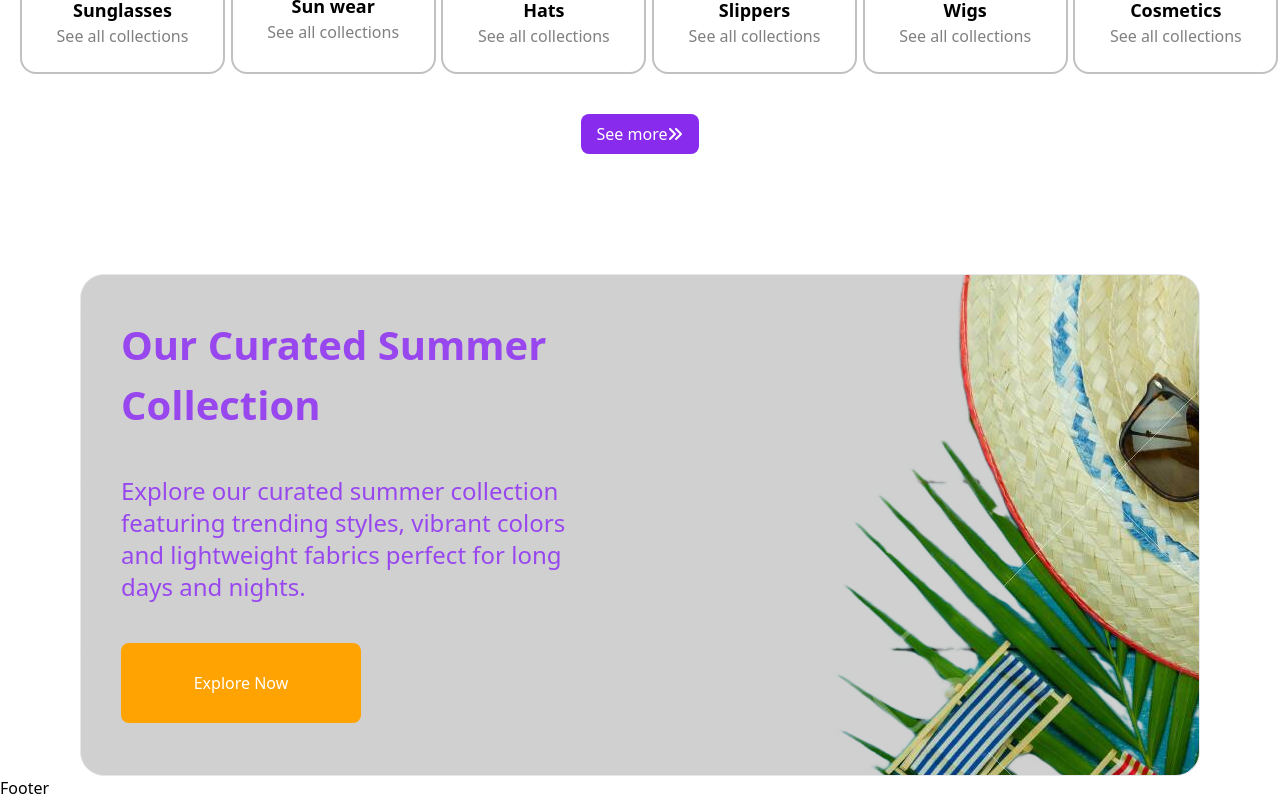
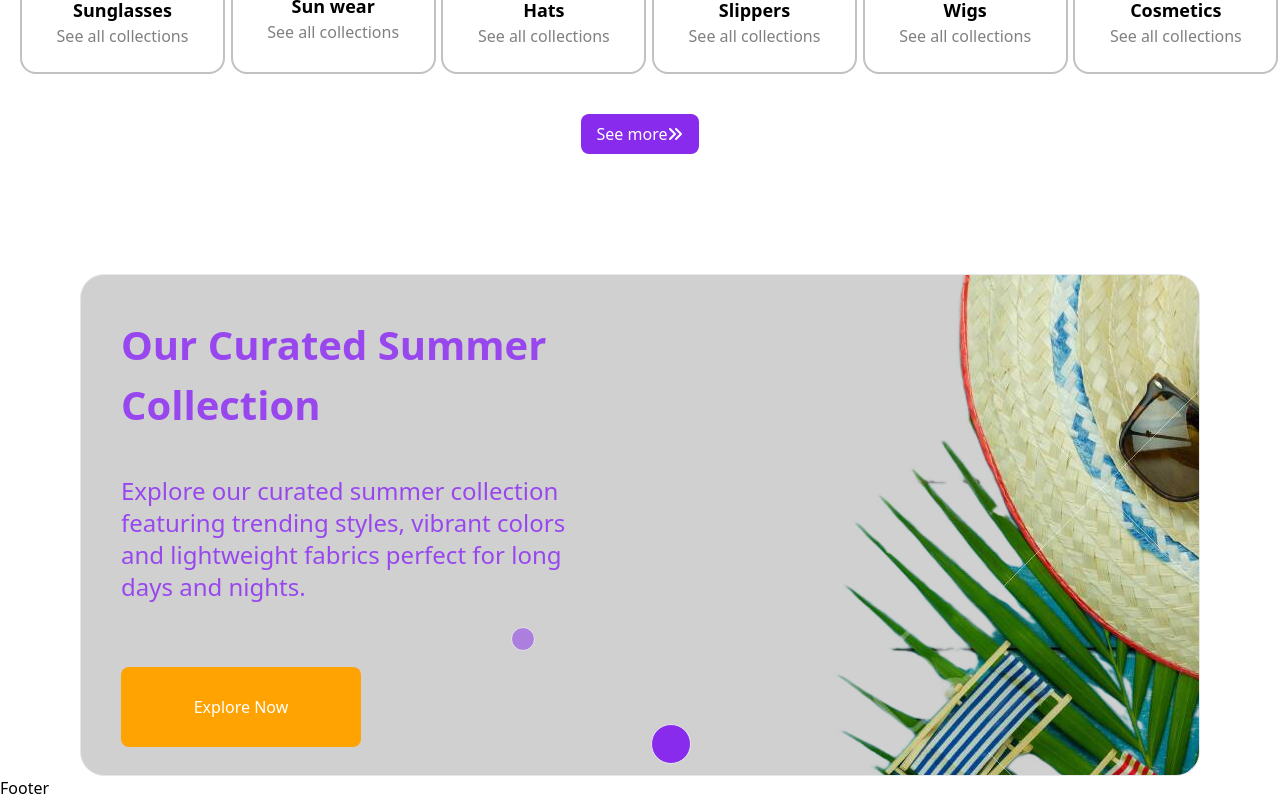
Before and after one commit to Ermias1995/Gebeya-Market-App, a React (Vite) app in the folder Gebeya/: page / in a window 1280 px wide. Shown: the part 2132-2932 px from the top of the page. Built offline with nearby package versions, Linux system fonts and the light colour scheme.

Commit message:
Bannner dots in progress

```diff
--- a/Gebeya/src/pages/Home.jsx
+++ b/Gebeya/src/pages/Home.jsx
@@ -108,13 +108,16 @@ function Home() {
           </div>
         </div>
 
-        <div className="relative mr-20 ml-20 mt-[120px] border rounded-3xl bg-[#D0D0D0] h-[502px] justify-evenly" style={{ backgroundImage: `url(${summer_bg})` }}>
+        <div id='summer banner' className="relative mr-20 ml-20 mt-[120px] border rounded-3xl bg-[#D0D0D0] h-[502px] justify-evenly" style={{ backgroundImage: `url(${summer_bg})` }}>
           <div className="flex flex-col w-2/4 px-10 py-10 gap-10">
             <h1 className="text-[#9847EF] font-semibold text-[40px]">Our Curated Summer Collection</h1>
             <p className="text-[#9847EF] text-2xl">Explore our curated summer collection featuring trending styles,
                vibrant colors and lightweight fabrics perfect for long days and nights.
             </p>
-            <button className="bg-secondary text-white p-10 font-medium w-60 h-12 rounded-lg flex items-center justify-center">Explore Now</button>
+            <button className="bg-secondary text-white p-10 font-medium w-60 h-10 mt-6 rounded-lg flex items-center justify-center">Explore Now</button>
+            <div className="absolute top-[352px] left-[430px] w-6 h-6 bg-primary bg-opacity-50 border rounded-full z-10"></div>
+            <div className="absolute top-[449px] left-[570px] w-10 h-10 bg-primary border rounded-full z-10"></div>
+
           </div>
         </div>
 
```
